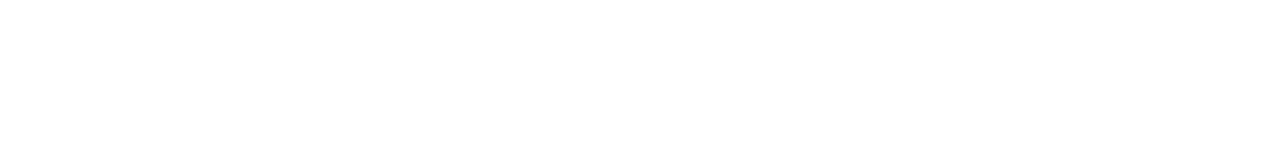
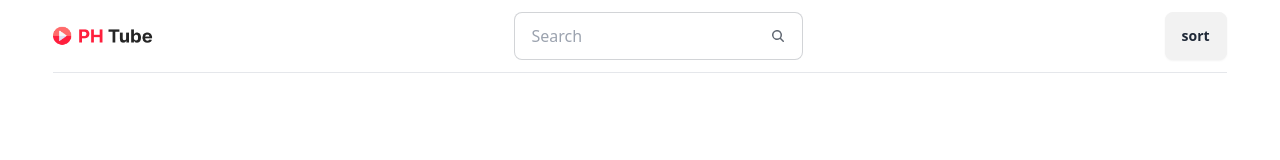
Before and after one commit to Shahadat1530/ph-tube-project, a plain HTML site: page index.html in a window 1280 px wide. Drawn offline with nearby package versions, Linux system fonts and the light colour scheme.

Commit message:
nav added

```diff
--- a/index.html
+++ b/index.html
@@ -13,7 +13,27 @@
 
 <body>
     <header>
-
+        <nav class="w-11/12 mx-auto py-3 flex justify-between items-center border-b">
+            <div class="logo w-[100px]">
+                <img src="assets/Logo.png" alt="">
+            </div>
+            <div class="search">
+                <label class="input input-bordered flex items-center gap-2">
+                    <input type="text" class="grow" placeholder="Search" />
+                    <svg
+                      xmlns="http://www.w3.org/2000/svg"
+                      viewBox="0 0 16 16"
+                      fill="currentColor"
+                      class="h-4 w-4 opacity-70">
+                      <path
+                        fill-rule="evenodd"
+                        d="M9.965 11.026a5 5 0 1 1 1.06-1.06l2.755 2.754a.75.75 0 1 1-1.06 1.06l-2.755-2.754ZM10.5 7a3.5 3.5 0 1 1-7 0 3.5 3.5 0 0 1 7 0Z"
+                        clip-rule="evenodd" />
+                    </svg>
+                  </label>
+            </div>
+            <div class="sort"><div class="btn">sort</div></div>
+        </nav>
     </header>
 </body>
 
```
